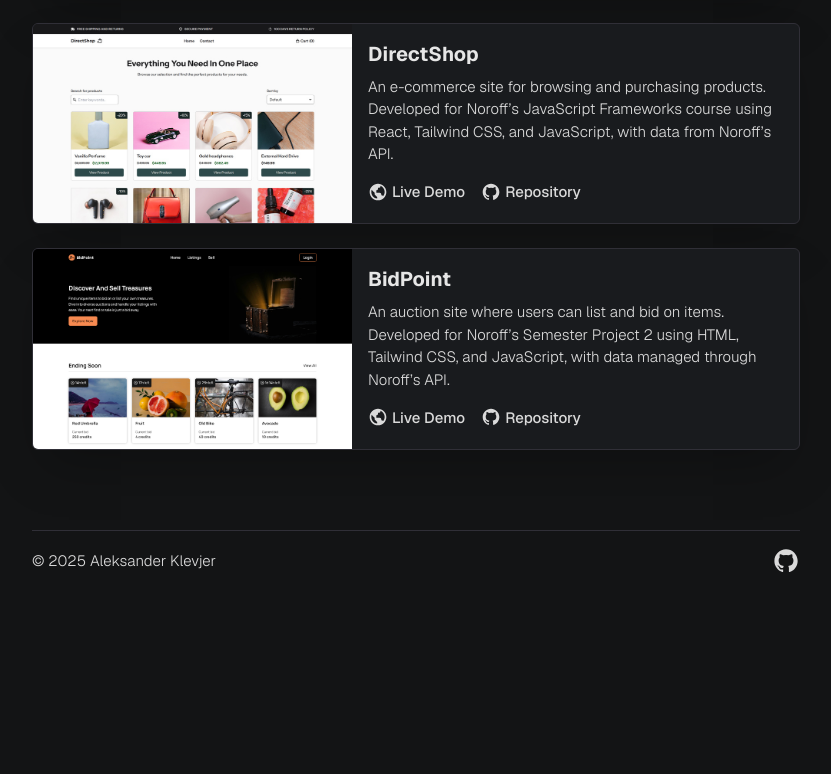
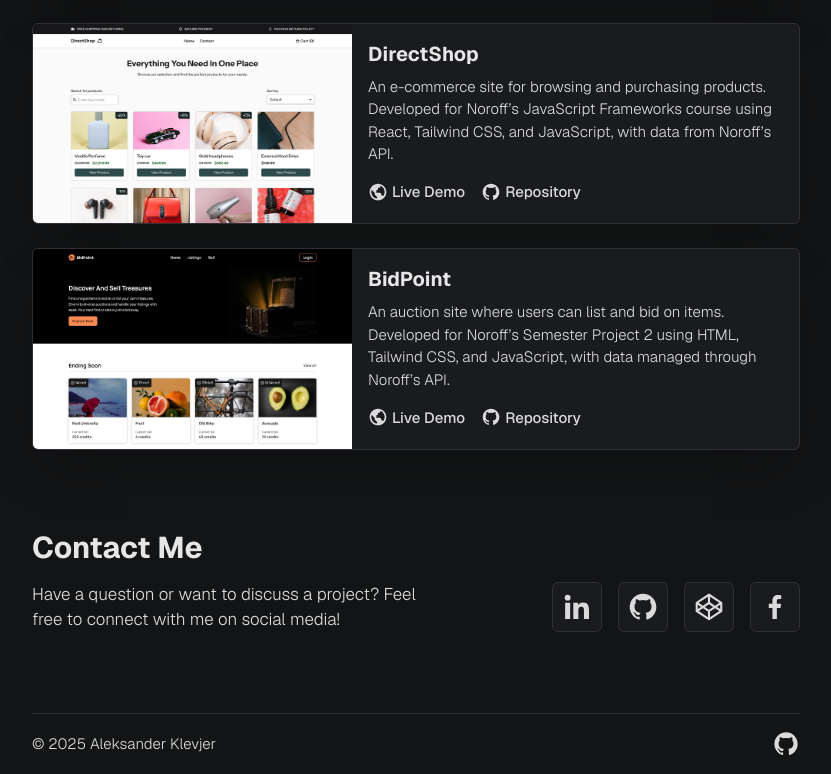
Before and after one commit to aklevjer/portfolio2, a React (Vite) app: page / in a window 1280 px wide. Shown: the part 1397-2171 px from the top of the page, without its empty margins (224-1055 px from the left). Before the commit the page ends 1988 px from the top, so only its background shows below. Built offline with nearby package versions, Linux system fonts and the light colour scheme.

Commit message:
Update App component with Contact section

```diff
--- a/src/App.tsx
+++ b/src/App.tsx
@@ -3,6 +3,7 @@ import Hero from "@/components/sections/Hero";
 import About from "@/components/sections/About";
 import Skills from "@/components/sections/Skills";
 import Projects from "@/components/sections/Projects";
+import Contact from "@/components/sections/Contact";
 import Footer from "@/components/layout/Footer";
 
 export default function App() {
@@ -14,6 +15,7 @@ export default function App() {
         <About />
         <Skills />
         <Projects />
+        <Contact />
       </main>
       <Footer />
     </>
```
